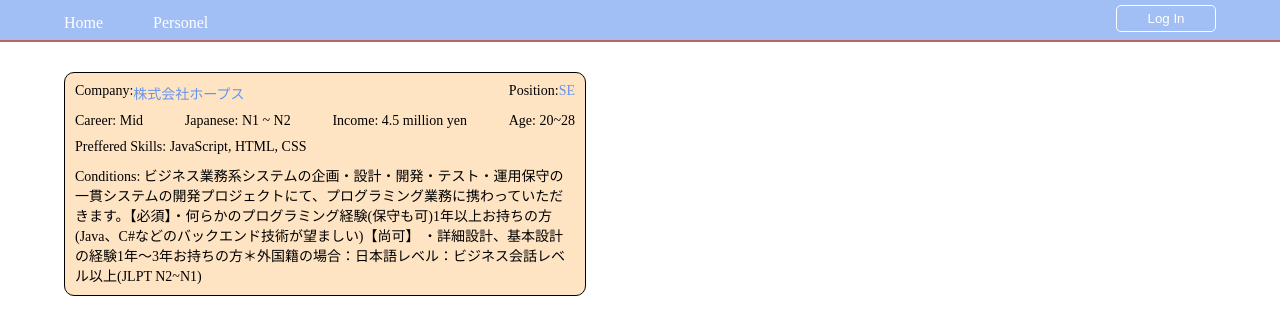
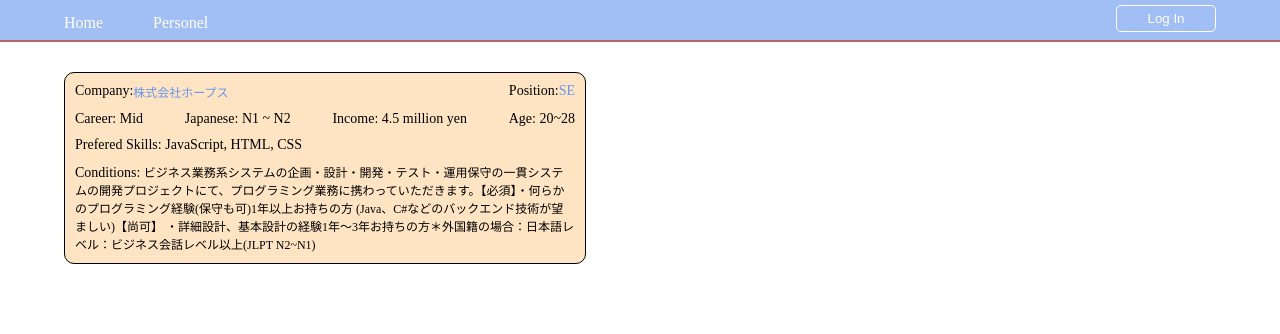
Before and after one commit to bitterhippo/Gobound, a Next.js app: page /jobs in a window 1280 px wide. Shown: the top 334 px of the page. Built offline with nearby package versions, Linux system fonts and the light colour scheme.

Commit message:
Update JobsCard.js

```diff
--- a/components/Cards/JobsCard.js
+++ b/components/Cards/JobsCard.js
@@ -28,7 +28,7 @@ const JobsCard = ({ jobsData }) => {
           Company:
           <StyledLink
           to={hp}
-          name={company}
+          name={<span style={styles.smallText}>{company}</span>}
           color={Colors.Secondary}
           />
         </div>
@@ -50,11 +50,11 @@ const JobsCard = ({ jobsData }) => {
       </div>
       {/*    third row of card    */}
       <div style={styles.tableRow}>
-        <span>Preffered Skills: {skills}</span>
+        <span>Prefered Skills: {skills}</span>
       </div>
       {/*    fourth row of card    */}
       <div style={styles.tableRow}>
-        <span>Conditions: {conditions}</span>
+        <span>Conditions: <span style={styles.smallText}>{conditions}</span></span>
       </div>
     </div>
   )
@@ -92,6 +92,9 @@ const styles = {
   linkDiv: {
     display: 'flex',
     flexDirecton: 'row'
+  },
+  smallText: {
+    fontSize: 12
   }
 };
 
```
